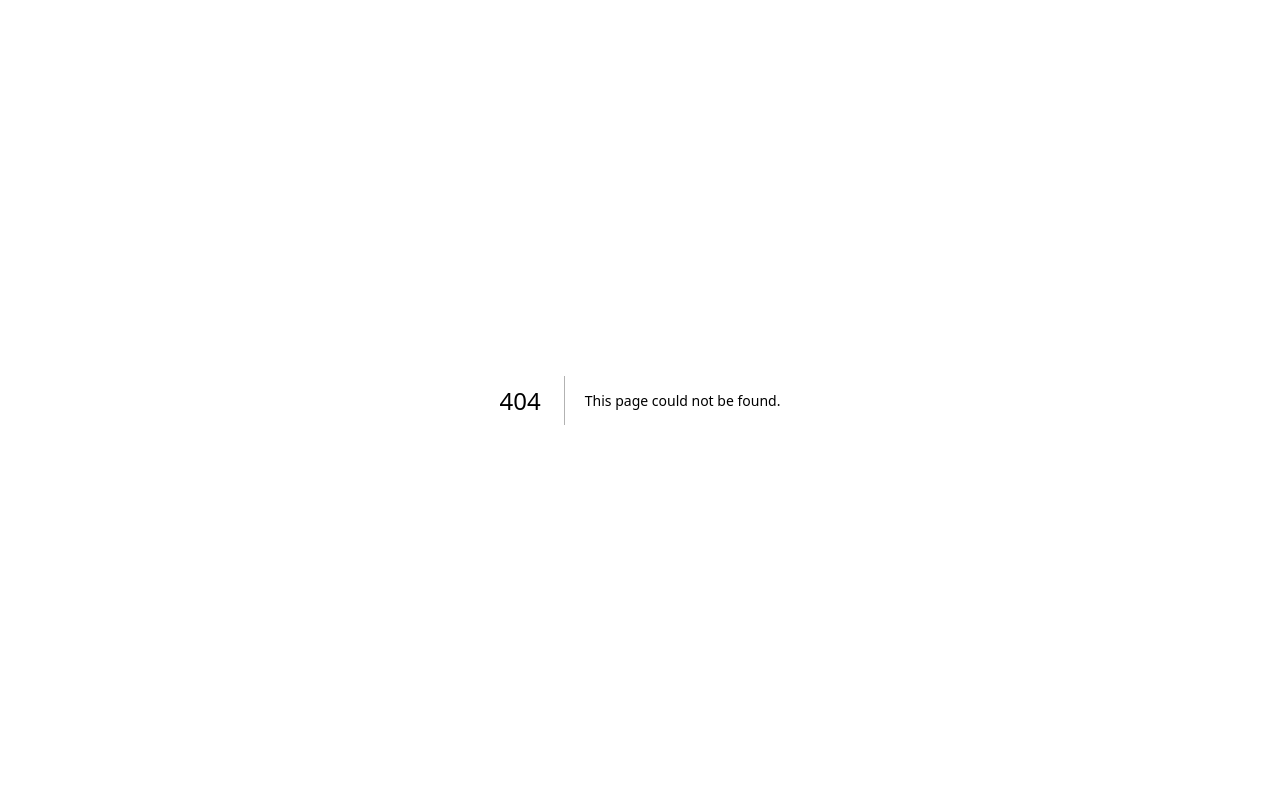
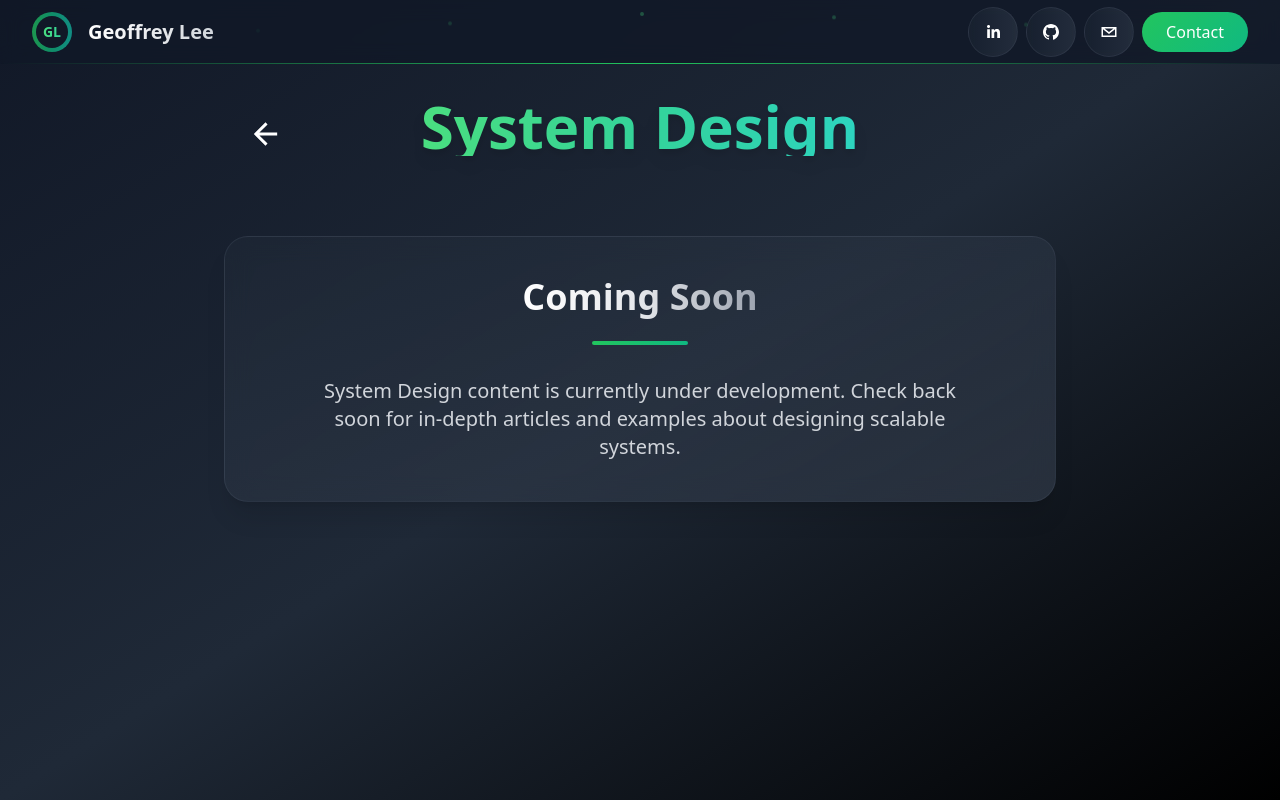
Before and after one commit to LGeoff31/Porfolio, a Next.js app: page /system-design in a window 1280 px wide. Before the commit this address had no page. Built offline with nearby package versions, Linux system fonts and the light colour scheme.

Commit message:
sys design blog template

```diff
--- a/pages/components/Blog.tsx
+++ b/pages/components/Blog.tsx
@@ -25,7 +25,16 @@ const blogPosts = [
       "Probability, EV, and decision theory.",
     href: "quant-puzzles",
     color: "text-emerald-400",
-    icon: "📈",
+    icon: "🎲",
+  },
+  {
+    title: "System Design",
+    date: "October 19, 2025",
+    description:
+      "Coming soon...",
+    href: "system-design",
+    color: "text-emerald-400",
+    icon: "💻",
   },
 ];
 
--- a/pages/components/Contact.tsx
+++ b/pages/components/Contact.tsx
@@ -69,7 +69,7 @@ const Contact = () => {
             transition={{ duration: 0.8, delay: 0.6 }}
             viewport={{ once: true }}
           >
-            Love to chat about new opportunities or fresh perspectives.
+            Open to new opportunities.
           </motion.p>
         </motion.div>
 
--- a/pages/subcomponents/AboutBox.tsx
+++ b/pages/subcomponents/AboutBox.tsx
@@ -10,7 +10,7 @@ const AboutBox = () => {
       heading: "Software Engineering",
       date: "Present",
       description:
-        "Software Engineering student taking interesting courses such as OS, databases, data structures, algorithms, and machine learning.",
+        "Software Engineering student taking interesting courses such as databases, data structures, algorithms, and object oriented programming.",
       color: "from-yellow-400 to-amber-500",
       iconBg: "from-yellow-500/20 to-amber-500/20",
     },
@@ -19,7 +19,7 @@ const AboutBox = () => {
       name: "BizTrip AI",
       heading: "Software Engineer",
       date: "2025 - 2025",
-      description: "Incoming SWE Fall 2025.",
+      description: "SWE intern on AI travel",
       color: "from-sky-400 to-blue-500",
       iconBg: "from-sky-400/20 to-blue-500/20",
     },
@@ -67,7 +67,7 @@ const AboutBox = () => {
       name: "Magic and Cardistry",
       heading: "Magician",
       date: "2019 - 2023",
-      description: "Ex-president of the magic and cardistry club.",
+      description: "Ex-president",
       color: "from-pink-500 to-rose-500",
       iconBg: "from-pink-500/20 to-rose-500/20",
     },
--- a/pages/subcomponents/ContactInfo.tsx
+++ b/pages/subcomponents/ContactInfo.tsx
@@ -50,8 +50,8 @@ const ContactInfo = () => {
     {
       icon: <EnvelopeIcon className="w-6 h-6" />,
       label: "Email",
-      value: "g42lee@uwaterloo.ca",
-      href: "mailto:g42lee@uwaterloo.ca?subject=Interest%20From%20Your%20Portfolio%20Website&body=Hi%20Geoffrey,",
+      value: "lgeoff31@gmail.com",
+      href: "mailto:lgeoff31@gmail.com?subject=Interest%20From%20Your%20Portfolio%20Website&body=Hi%20Geoffrey,",
       color: "from-red-500 to-red-600",
     },
   ];
--- /dev/null
+++ b/pages/system-design.tsx
@@ -0,0 +1,75 @@
+import React from "react";
+import { motion } from "framer-motion";
+import Navbar from "./components/Navbar";
+import BackButton from "./subcomponents/BackButton";
+import Head from "next/head";
+
+const SystemDesign = () => {
+  return (
+    <div className="min-h-screen bg-gradient-to-br from-gray-900 via-gray-800 to-black text-white pb-20 relative overflow-x-hidden">
+      <Head>
+        <title>System Design - Coming Soon</title>
+        <meta name="description" content="System Design content coming soon" />
+      </Head>
+
+      <Navbar useScrollLinks={false} />
+      <div className="max-w-4xl mx-auto pt-24 px-4 sm:px-6 lg:px-8 relative z-10">
+        {/* Header */}
+        <div className="relative mb-16 flex justify-center items-center">
+          <div className="absolute left-4 top-1/2 -translate-y-1/2">
+            <BackButton />
+          </div>
+          <div className="text-center">
+            <motion.h1
+              initial={{ opacity: 0, y: -30 }}
+              animate={{ opacity: 1, y: 0 }}
+              transition={{ duration: 0.8, ease: "easeOut" }}
+              className="text-5xl md:text-6xl font-bold bg-gradient-to-r from-green-400 via-emerald-400 to-teal-400 bg-clip-text text-transparent drop-shadow-lg mb-4"
+            >
+              System Design
+            </motion.h1>
+          </div>
+        </div>
+
+        {/* Content */}
+        <motion.article
+          initial={{ opacity: 0, y: 20 }}
+          animate={{ opacity: 1, y: 0 }}
+          transition={{ duration: 0.5 }}
+          className="relative bg-gradient-to-br from-gray-800/60 to-gray-700/60 backdrop-blur-md border border-gray-600/30 rounded-3xl p-8 md:p-10 shadow-xl transition-all duration-300 hover:border-green-400/40 hover:shadow-2xl group"
+        >
+          <div className="text-center">
+            <motion.h2
+              initial={{ opacity: 0, scale: 0.8 }}
+              animate={{ opacity: 1, scale: 1 }}
+              transition={{ duration: 0.8, delay: 0.2 }}
+              className="text-3xl md:text-4xl font-bold mb-6"
+            >
+              <span className="bg-gradient-to-r from-white via-gray-200 to-gray-400 bg-clip-text text-transparent">
+                Coming Soon
+              </span>
+            </motion.h2>
+
+            <motion.div
+              className="w-24 h-1 bg-gradient-to-r from-green-500 to-emerald-500 mx-auto rounded-full mb-8"
+              initial={{ scaleX: 0 }}
+              animate={{ scaleX: 1 }}
+              transition={{ duration: 0.8, delay: 0.4 }}
+            />
+
+            <motion.p
+              className="text-gray-300 text-xl max-w-2xl mx-auto"
+              initial={{ opacity: 0 }}
+              animate={{ opacity: 1 }}
+              transition={{ duration: 0.8, delay: 0.6 }}
+            >
+              System Design content is currently under development. Check back soon for in-depth articles and examples about designing scalable systems.
+            </motion.p>
+          </div>
+        </motion.article>
+      </div>
+    </div>
+  );
+};
+
+export default SystemDesign;
```
